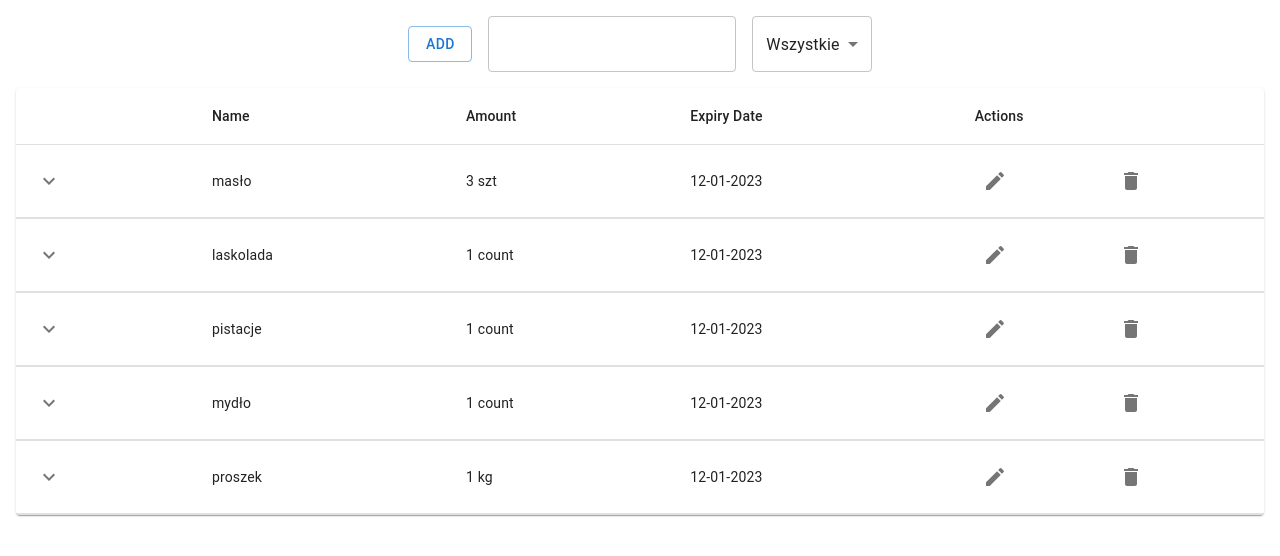
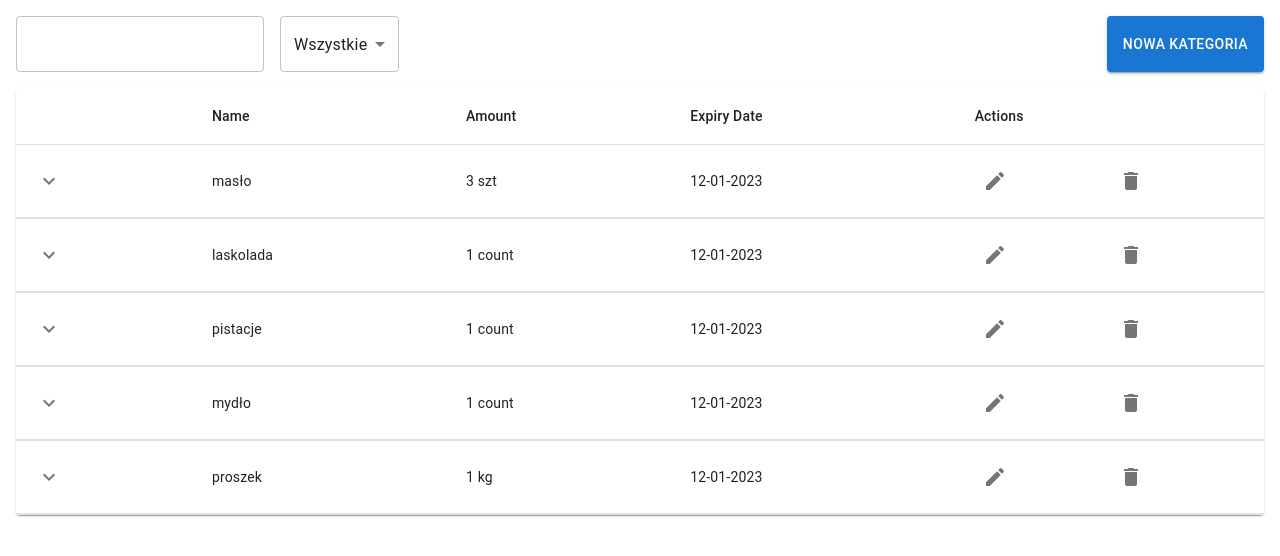
Before and after one commit to psotelek/Spizarka, a React (Create React App) app in the folder ui/: page /pantry in a window 1280 px wide. Shown: the top 556 px of the page. Built offline with nearby package versions, Linux system fonts and the light colour scheme.

Commit message:
added dialog

```diff
--- a/ui/src/api/Api.tsx
+++ b/ui/src/api/Api.tsx
@@ -20,11 +20,11 @@ export const getPantryOnline = () => {
         })
 }
 
-export const addCategory = () => {
+export const createCategory = () => {
     alert("Added Category")
 }
 
-export const addProduct = () => {
+export const createProduct = () => {
     alert("Added Product")
 }
 
--- /dev/null
+++ b/ui/src/component/Dialog.tsx
@@ -0,0 +1,34 @@
+import { Dialog, DialogTitle, DialogContent, DialogContentText, TextField, DialogActions, Button } from "@mui/material"
+import React from "react"
+import { Category } from "../pages/Pantry";
+
+export const CategoryDialog = (props: {handleSave: (category: Category) => void; handleClose: () => void; state: boolean}) => {
+    const {handleSave, handleClose, state} = props
+
+    return (
+        <Dialog open={state} onClose={handleClose}>
+        <DialogTitle>Subscribe</DialogTitle>
+        <DialogContent>
+          <DialogContentText>
+            Create a new category.
+          </DialogContentText>
+          <TextField
+            autoFocus
+            margin="dense"
+            id="name"
+            label="Email Address"
+            type="email"
+            fullWidth
+            variant="standard"
+          />
+        </DialogContent>
+        <DialogActions>
+          <Button onClick={handleClose}>Cancel</Button>
+          <Button onClick={e => {
+              handleSave({name: "", amount: 0, measure: "", expiryDate: "", type: "", products: []})
+              handleClose()
+            }}>Stwórz produkt</Button>
+        </DialogActions>
+      </Dialog>
+    )
+}
--- a/ui/src/pages/Pantry.tsx
+++ b/ui/src/pages/Pantry.tsx
@@ -1,10 +1,12 @@
+import { Category } from "@mui/icons-material"
 import { Button, TextField, Select, MenuItem, Grid } from "@mui/material"
 import React, { useEffect, useState } from "react"
-import { editCategory, editProduct, getPantry, getPantryOnline } from "../api/Api"
+import { createCategory, createProduct, editCategory, editProduct, getPantry, getPantryOnline } from "../api/Api"
+import { CategoryDialog } from "../component/Dialog"
 import { StockTable } from "../component/StockTable"
 
 export interface Category {
-  id: number
+  id?: number
   name: string
   amount: number
   measure: string
@@ -14,7 +16,7 @@ export interface Category {
 }
 
 export interface Product {
-  id: number
+  id?: number
   name: string
   amount: number
   expiryDate: string
@@ -27,6 +29,7 @@ const isCategory = (item: Category | Product): item is Category => {
 
 export const Pantry = () => {
   const [rows, setRows] = useState<Category[]>([])
+  const [categoryDialog, setCategoryDialog] = useState(false)
 
 
   useEffect(() => {
@@ -37,8 +40,16 @@ export const Pantry = () => {
   //   setRows(data)
   // })
 
+  const handleCreate = (created: Category | Product) => {
+    if (isCategory(created)) {
+      createCategory()
+    } else {
+      createProduct()
+    }
+  }
+
   const handleEdit = (edited: Category | Product) => {
-    if(isCategory(edited)) {
+    if (isCategory(edited)) {
       editCategory()
     } else {
       editProduct()
@@ -49,20 +60,24 @@ export const Pantry = () => {
 
   }
 
-  const handleCreate = (added: Category | Product) => {
-
+  const closeCategoryDialog = () => {
+    setCategoryDialog(false)
   }
 
-  return <Grid
+  const openCategoryDialog = () => {
+    setCategoryDialog(true)
+  }
+
+  return (
+    <div>
+      <CategoryDialog handleSave={handleCreate} handleClose={closeCategoryDialog} state={categoryDialog}/>
+      <Grid
         container
         spacing={2}
-    justifyContent="center"
-    alignItems="center"
         padding={2}
       >
-    <Grid item height="100%">
-      <Button variant="outlined">Add</Button>
-    </Grid>
+        <Grid item xs={6}>
+          <Grid container spacing={2}>
             <Grid item>
               <TextField
                 id="outlined-basic"
@@ -78,8 +93,17 @@ export const Pantry = () => {
                 <MenuItem value="cleaning">Środki czystości</MenuItem>
               </Select>
             </Grid>
-    <Grid item xs={12}>
-      <StockTable rows={rows} onEdit={handleEdit}/>
           </Grid>
         </Grid>
+        <Grid item xs={6}>
+          <Grid container direction="row-reverse" height="100%" >
+            <Button variant="contained" onClick={openCategoryDialog}>NOWA KATEGORIA</Button>
+          </Grid>
+        </Grid>
+        <Grid item xs={12}>
+          <StockTable rows={rows} onEdit={handleEdit} />
+        </Grid>
+      </Grid>
+    </div>
+  )
 }
```
Lines whose indentation alone changed are shown as unchanged.
